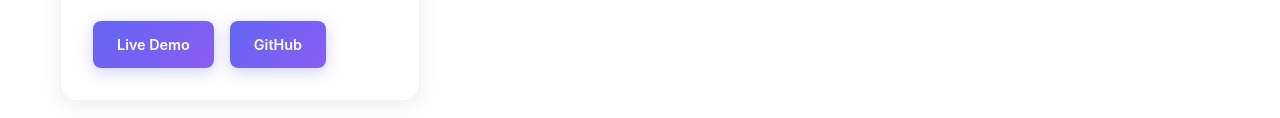
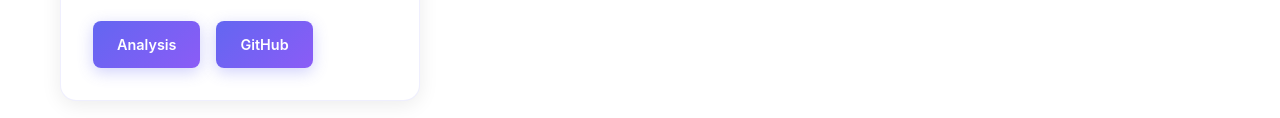
Before and after one commit to bhathiya-gh/Portfolio, a plain HTML site: page index.html in a window 1280 px wide. Shown: the part 2719-2837 px from the top of the page. Drawn offline with Linux system fonts and the light colour scheme.

Commit message:
Change button label

```diff
--- a/index.html
+++ b/index.html
@@ -125,7 +125,7 @@
                         <h3>Daily Stock Price Analysis</h3>
                         <p>Developed a comprehensive platform for daily Australian stock price prediction, integrating data collection, exploratory analysis, feature engineering, and advanced machine learning models (including XGBoost and Prophet) to forecast market trends with interactive Jupyter notebooks and automated Python scripts.</p>
                         <div class="project-links">
-                            <a href="https://bhathiya-gh.github.io/Daily-Australian-Stock-Price-Prediction/" target="_blank" class="btn-small">Live Demo</a>
+                            <a href="https://bhathiya-gh.github.io/Daily-Australian-Stock-Price-Prediction/" target="_blank" class="btn-small">Analysis</a>
                             <a href="https://github.com/bhathiya-gh/Daily-Australian-Stock-Price-Prediction" target="_blank" class="btn-small">GitHub</a>
                         </div>
                     </div>
```
